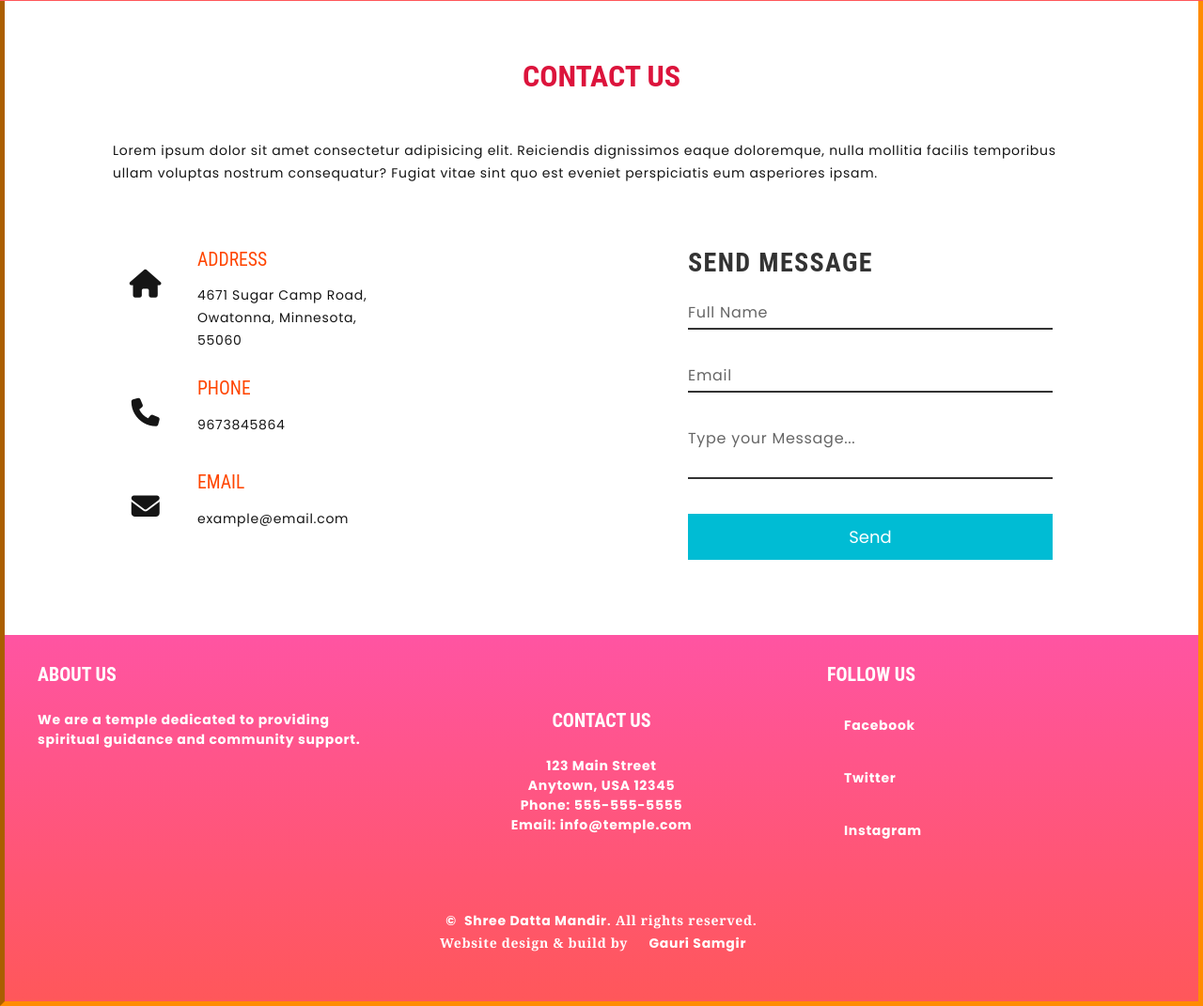
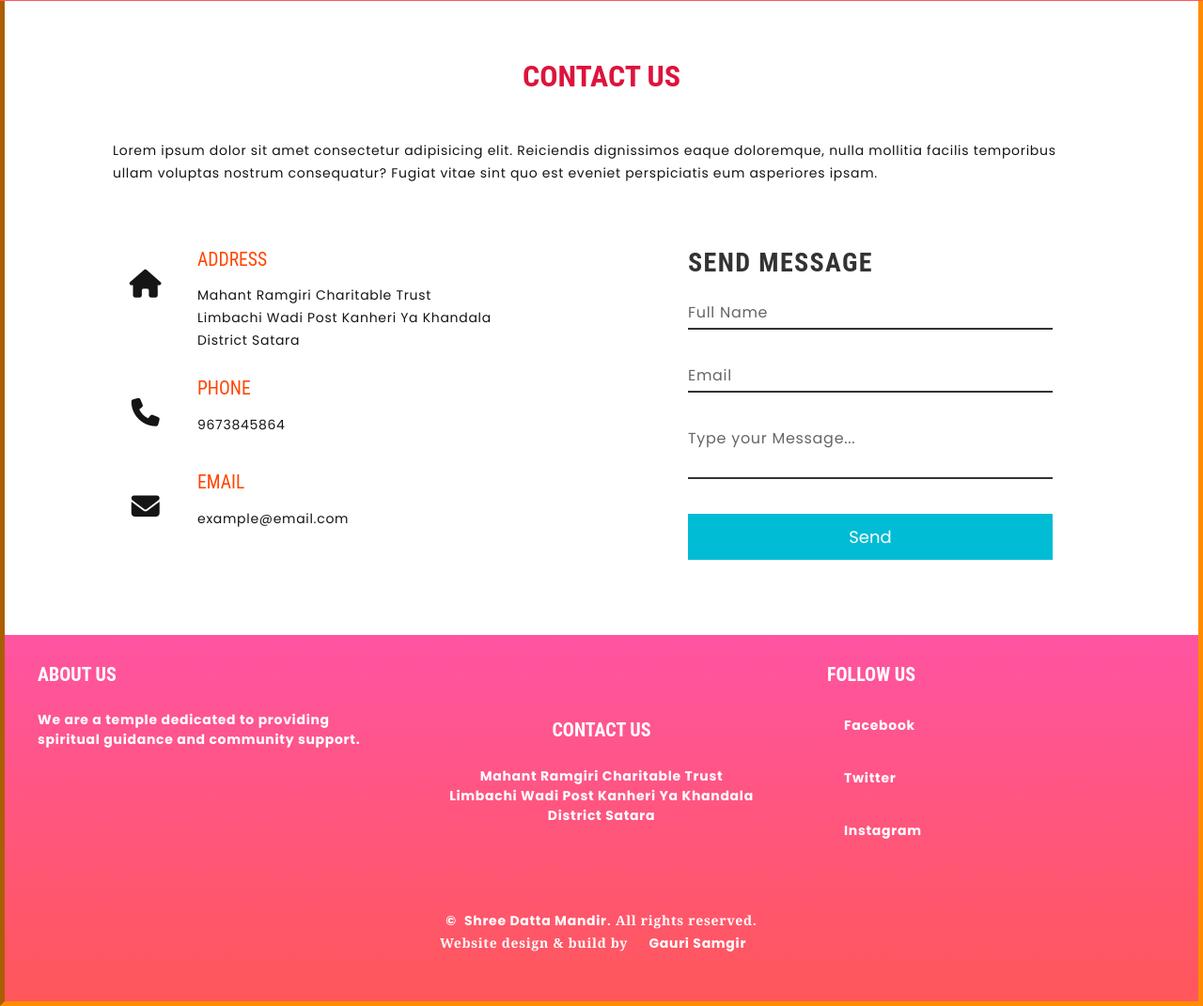
Before and after one commit to Gaurisamgir/dattamandir.io, a plain HTML site: page contact.html in a window 1280 px wide. Shown: the part 131-1202 px from the top of the page at 94% size. Drawn offline with Linux system fonts and the light colour scheme.

Commit message:
Update contact.html

```diff
--- a/contact.html
+++ b/contact.html
@@ -58,7 +58,7 @@
 
             <div class="contact-info-content">
               <h4>Address</h4>
-              <p>4671 Sugar Camp Road,<br/> Owatonna, Minnesota, <br/>55060</p>
+              <p>Mahant Ramgiri Charitable Trust <br> Limbachi Wadi Post Kanheri Ya Khandala <br> District Satara</p>
             </div>
           </div>
 
@@ -123,7 +123,7 @@
       </div>
       <div class="center">
         <h3>Contact Us</h3>
-        <p>123 Main Street<br>Anytown, USA 12345<br>Phone: 555-555-5555<br>Email: info@temple.com</p>
+        <p>Mahant Ramgiri Charitable Trust <br> Limbachi Wadi Post Kanheri Ya Khandala <br> District Satara</p>
       </div>
       <div class="right">
         <h3>Follow Us</h3>
```
